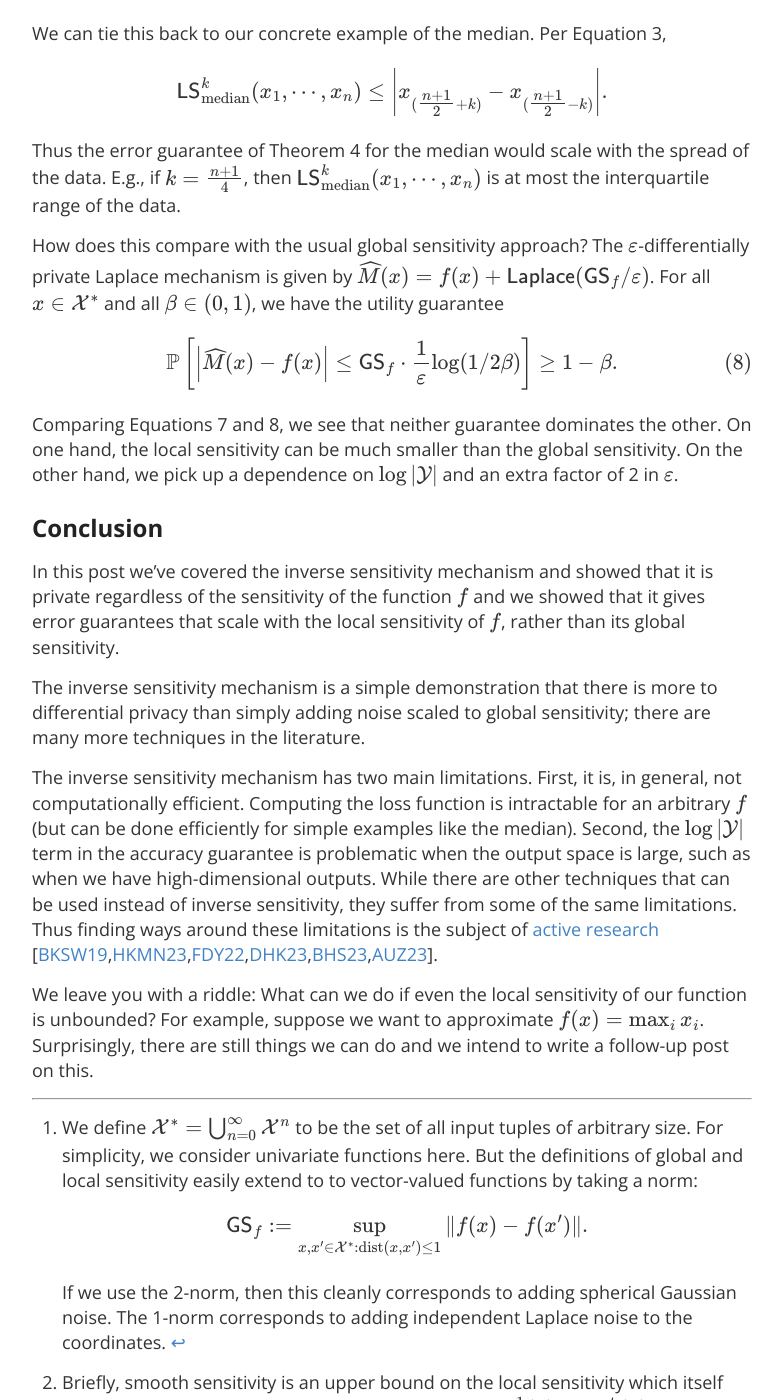
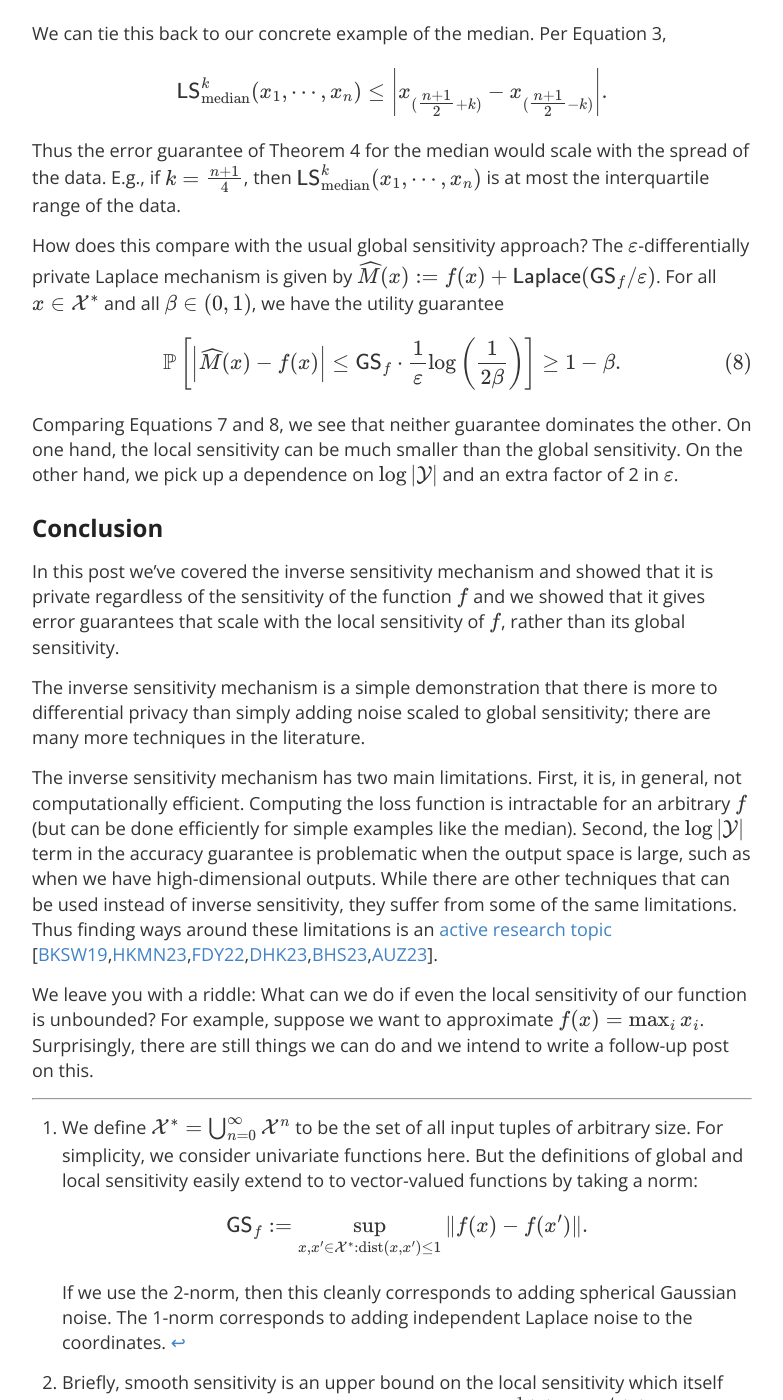
Before and after one commit to differentialprivacy/differentialprivacy, a Jekyll site: the page built from _posts/2023-09-06-inverse-sensitivity.md, in a window 1280 px wide and 1400 px high, scrolled down 5016 px. Shown: the whole window, without its empty margins (248-1031 px from the left). Built offline with Jekyll 4.4.1, drawn with Linux system fonts in a browser that asks for light colours; comment, search, counter and statistics services are not loaded; some of the changed text lies outside the part shown.

Commit message:
post about inverse sensitivity mechanism

```diff
--- a/_posts/2023-09-06-inverse-sensitivity.md
+++ b/_posts/2023-09-06-inverse-sensitivity.md
@@ -20,7 +20,7 @@
 
 The local sensitivity of a function \\\(f : \\mathcal{X}^\* \to \\mathbb{R}\\\) at \\\(x \\in \\mathcal{X}^\*\\\) at distance \\\(k\\\) is defined by \\\[\\mathsf{LS}^k\_f(x) := \\sup\_\{x'\\in\\mathcal{X}^\* : \\mathrm{dist}(x,x') \\le k\} \|f(x)-f(x')\|. \\tag{2}\\\]
 Often, we fix \\\(k=1\\\) and we may drop the superscript: \\\(\\mathsf{LS}\_f(x) := \\mathsf{LS}\_t^1(x)\\\).
-Note that the local sensitivity is always at most the global sensitivity: \\\(\\mathsf{LS}\_f^k(x) \\le k \\cdot \\mathsf{GS}\_f\\\)
+Note that the local sensitivity is always at most the global sensitivity: \\\(\\mathsf{LS}\_f^k(x) \\le k \\cdot \\mathsf{GS}\_f\\\).
 
 As a concrete example, the median has infinite global sensitivity, but for realistic data the local sensitivity is quite reasonable.
 Specifically, \\\[\\mathsf{LS}^k\_{\\mathrm{median}}(x\_1, \\cdots, x\_n) = \\max\\left\\\{ \\left\|x\_{\(\\tfrac{n+1}{2}\)}-x\_{\(\\tfrac{n+1}{2}+k\)}\\right\|, \\left\|x\_{\(\\tfrac{n+1}{2}\)}-x\_{\(\\tfrac{n+1}{2}-k\)}\\right\| \\right\\\},\\tag{3}\\\] where \\\( x\_{(1)} \\le x\_{(2)} \\le \\cdots \\le x\_{(n)}\\\) denotes the input in [sorted order](https://en.wikipedia.org/wiki/Order_statistic) and \\\(n\\\) is assumed to be odd, so, in particular, \\\(\\mathrm{median}(x\_1, \\cdots, x\_n) = x\_{\(\\tfrac{n+1}{2}\)}\\\).
@@ -72,7 +72,7 @@
 > Thus \\\(\ell(x',y) \le \\ell(x,y)+1\\\) and, by symmetry, \\\(\ell(x,y) \le \\ell(x',y)+1\\\), as required. &#8718;
 
 This means that we can run the exponential mechanism [[MT07](https://ieeexplore.ieee.org/document/4389483 "Frank McSherry, Kunal Talwar. Mechanism Design via Differential Privacy. FOCS 2007.")] to select from \\\(\\mathcal{Y}\\\) using the loss \\\(\\ell\\\).[^6] That is, the inverse sensitivity mechanism is defined by
-\\\[\\forall y \\in \\mathcal{Y} ~~~~~ \\mathbb{P}\[M(x)=y\] = \\frac{\\exp\\left\(-\frac{\\varepsilon}{2}\\ell(x,y)\\right)}{\sum_{y'\\in\\mathcal{Y}}\\exp\\left\(-\frac{\\varepsilon}{2}\\ell(x,y')\\right)}.\\tag{5}\\\]
+\\\[\\forall y \\in \\mathcal{Y} ~~~~~ \\mathbb{P}\[M(x)=y\] ;= \\frac{\\exp\\left\(-\frac{\\varepsilon}{2}\\ell(x,y)\\right)}{\sum_{y'\\in\\mathcal{Y}}\\exp\\left\(-\frac{\\varepsilon}{2}\\ell(x,y')\\right)}.\\tag{5}\\\]
 By the properties of the exponential mechanism and Lemma 1, \\\(M\\\) satisfies differential privacy:
 
 > **Theorem 2. (Privacy of the Inverse Sensitivity Mechanism)** Let \\\(M : \\mathcal{X}^\* \to \\mathcal{Y}\\\) be as defined in Equation 5 with the loss from Equation 4. Then \\\(M\\\) satisfies \\\(\\varepsilon\\\)-differential privacy ([and \\\(\\frac18\\varepsilon^2\\\)-zCDP](/exponential-mechanism-bounded-range/)).
@@ -100,7 +100,7 @@
 Thus the error guarantee of Theorem 4 for the median would scale with the spread of the data. E.g., if \\\(k=\tfrac{n+1}{4}\\\), then  \\\(\\mathsf{LS}^k\_{\\mathrm{median}}(x\_1, \\cdots, x\_n)\\\) is at most the interquartile range of the data.
 
 How does this compare with the usual global sensitivity approach?
-The \\\(\\varepsilon\\\)-differentially private Laplace mechanism is given by \\\(\\widehat{M}(x)=f(x)+\mathsf{Laplace}(\\mathsf{GS}\_f/\varepsilon)\\\). For all \\\(x \\in \\mathcal{X}^\*\\\) and all \\\(\\beta\\in(0,1)\\\), we have the utility guarantee \\\[\\mathbb{P}\\left\[\\left\|\\widehat{M}(x)-f(x)\\right\| \\le \\mathsf{GS}\_f \\cdot \\frac1\\varepsilon \\log(1/2\\beta) \\right\] \ge 1-\beta.\\tag{8}\\\]
+The \\\(\\varepsilon\\\)-differentially private Laplace mechanism is given by \\\(\\widehat{M}(x):=f(x)+\mathsf{Laplace}(\\mathsf{GS}\_f/\varepsilon)\\\). For all \\\(x \\in \\mathcal{X}^\*\\\) and all \\\(\\beta\\in(0,1)\\\), we have the utility guarantee \\\[\\mathbb{P}\\left\[\\left\|\\widehat{M}(x)-f(x)\\right\| \\le \\mathsf{GS}\_f \\cdot \\frac1\\varepsilon \\log\\left\(\\frac{1}{2\\beta}\\right\) \\right\] \ge 1-\beta.\\tag{8}\\\]
 Comparing Equations 7 and 8, we see that neither guarantee dominates the other. On one hand, the local sensitivity can be much smaller than the global sensitivity. On the other hand, we pick up a dependence on \\\(\\log\|\\mathcal{Y}\|\\\) and an extra factor of 2 in \\\(\\varepsilon\\\).
 
 ## Conclusion
@@ -110,7 +110,7 @@
 The inverse sensitivity mechanism is a simple demonstration that there is more to differential privacy than simply adding noise scaled to global sensitivity; there are many more techniques in the literature.
 
 The inverse sensitivity mechanism has two main limitations. First, it is, in general, not computationally efficient. Computing the loss function is intractable for an arbitrary \\\(f\\\) (but can be done efficiently for simple examples like the median). Second, the \\\(\\log\|\\mathcal{Y}\|\\\) term in the accuracy guarantee is problematic when the output space is large, such as when we have high-dimensional outputs.
-While there are other techniques that can be used instead of inverse sensitivity, they suffer from some of the same limitations. Thus finding ways around these limitations is the subject of [active research](/colt23-bsp/) [[BKSW19](https://arxiv.org/abs/1905.13229 "Mark Bun, Gautam Kamath, Thomas Steinke, Zhiwei Steven Wu. Private Hypothesis Selection. NeurIPS 2019."),[HKMN23](https://arxiv.org/abs/2212.05015 "Samuel B. Hopkins, Gautam Kamath, Mahbod Majid, Shyam Narayanan. Robustness Implies Privacy in Statistical Estimation. STOC 2023."),[FDY22](https://cse.hkust.edu.hk/~yike/ShiftedInverse.pdf "Juanru Fang, Wei Dong, Ke Yi. Shifted Inverse: A General Mechanism for Monotonic Functions under User Differential Privacy. CCS 2022."),[DHK23](https://arxiv.org/abs/2301.07078 "John Duchi, Saminul Haque, Rohith Kuditipudi. A Fast Algorithm for Adaptive Private Mean Estimation. COLT 2023."),[BHS23](https://arxiv.org/abs/2301.12250 "Gavin Brown, Samuel B. Hopkins, Adam Smith. Fast, Sample-Efficient, Affine-Invariant Private Mean and Covariance Estimation for Subgaussian Distributions. COLT 2023."),[AUZ23](https://arxiv.org/abs/2302.01855 "Hilal Asi, Jonathan Ullman, Lydia Zakynthinou. From Robustness to Privacy and Back. 2023.")].
+While there are other techniques that can be used instead of inverse sensitivity, they suffer from some of the same limitations. Thus finding ways around these limitations is an [active research topic](/colt23-bsp/) [[BKSW19](https://arxiv.org/abs/1905.13229 "Mark Bun, Gautam Kamath, Thomas Steinke, Zhiwei Steven Wu. Private Hypothesis Selection. NeurIPS 2019."),[HKMN23](https://arxiv.org/abs/2212.05015 "Samuel B. Hopkins, Gautam Kamath, Mahbod Majid, Shyam Narayanan. Robustness Implies Privacy in Statistical Estimation. STOC 2023."),[FDY22](https://cse.hkust.edu.hk/~yike/ShiftedInverse.pdf "Juanru Fang, Wei Dong, Ke Yi. Shifted Inverse: A General Mechanism for Monotonic Functions under User Differential Privacy. CCS 2022."),[DHK23](https://arxiv.org/abs/2301.07078 "John Duchi, Saminul Haque, Rohith Kuditipudi. A Fast Algorithm for Adaptive Private Mean Estimation. COLT 2023."),[BHS23](https://arxiv.org/abs/2301.12250 "Gavin Brown, Samuel B. Hopkins, Adam Smith. Fast, Sample-Efficient, Affine-Invariant Private Mean and Covariance Estimation for Subgaussian Distributions. COLT 2023."),[AUZ23](https://arxiv.org/abs/2302.01855 "Hilal Asi, Jonathan Ullman, Lydia Zakynthinou. From Robustness to Privacy and Back. 2023.")].
 
 We leave you with a riddle: What can we do if even the local sensitivity of our function is unbounded? For example, suppose we want to approximate \\\(f(x) = \\max\_i x_i\\\). Surprisingly, there are still things we can do and we intend to write a follow-up post on this.
 
```
